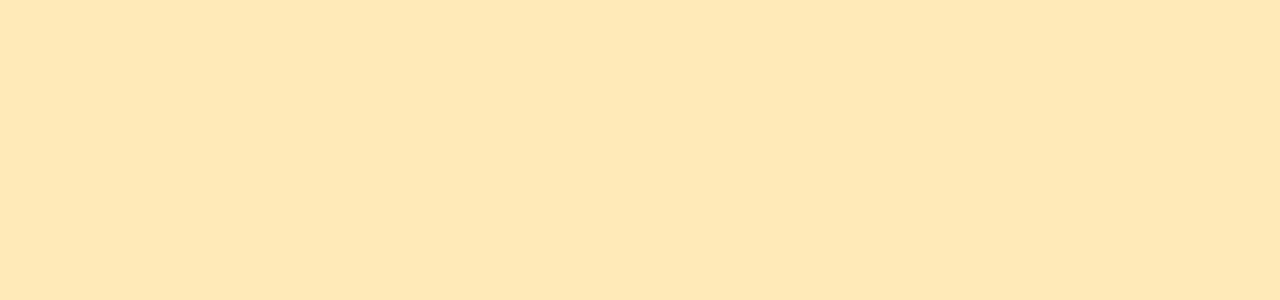
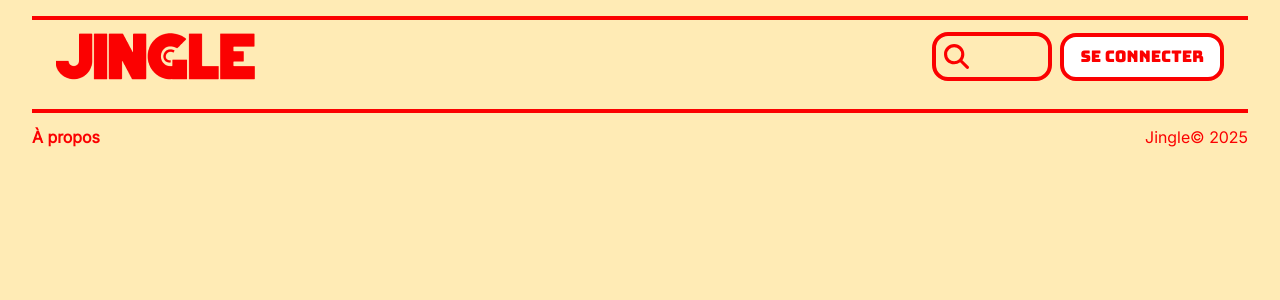
Before and after one commit to timo0135/jingle, a Nuxt app in the folder frontend/: page /profile/admin in a window 1280 px wide. Before the commit this address had no page. Shown: the top 300 px of the page. Built offline with nearby package versions, Linux system fonts and the light colour scheme.

Commit message:
feat: add admin page and navigation button in profile

```diff
--- /dev/null
+++ b/frontend/pages/profile/admin.vue
@@ -0,0 +1,15 @@
+<script>
+import { defineComponent, onMounted, ref } from 'vue';
+import { useAPI } from '~/imports';
+import { useUserStore } from '~/stores/userStore';
+import NavbarComponent from '~/components/NavbarComponent.vue';
+import Footer from '~/components/FooterComponent.vue';
+
+</script>
+
+<template>
+    <NavbarComponent  />
+
+    <Footer />
+
+</template>
--- a/frontend/pages/profile/index.vue
+++ b/frontend/pages/profile/index.vue
@@ -132,6 +132,7 @@ onMounted(async () => {
       <sectionTitle title="Mon profil :"/>
       <div class="flex justify-between">
       <profileCard :name="user.pseudo" :mail="user.email"/>
+      <div id="buttons" class="flex flex-col gap-2 justify-end items-end">
       <router-link to="/profile/broadcast">
         <button class="rounded-lg font-bungee bg-white border-4 border-primary px-4 py-2 text-primary text-nowrap hover:bg-primary hover:text-white hover:border-white transition-all">
           diffuser
@@ -142,6 +143,13 @@ onMounted(async () => {
           calendrier
         </button>
       </router-link>
+      <router-link to="/profile/admin">
+        <button class="rounded-lg font-bungee bg-white border-4 border-primary px-4 py-2 text-primary text-nowrap hover:bg-primary hover:text-white hover:border-white transition-all">
+          admin
+        </button>
+      </router-link>
+
+    </div>
 
     </div>
 
```
